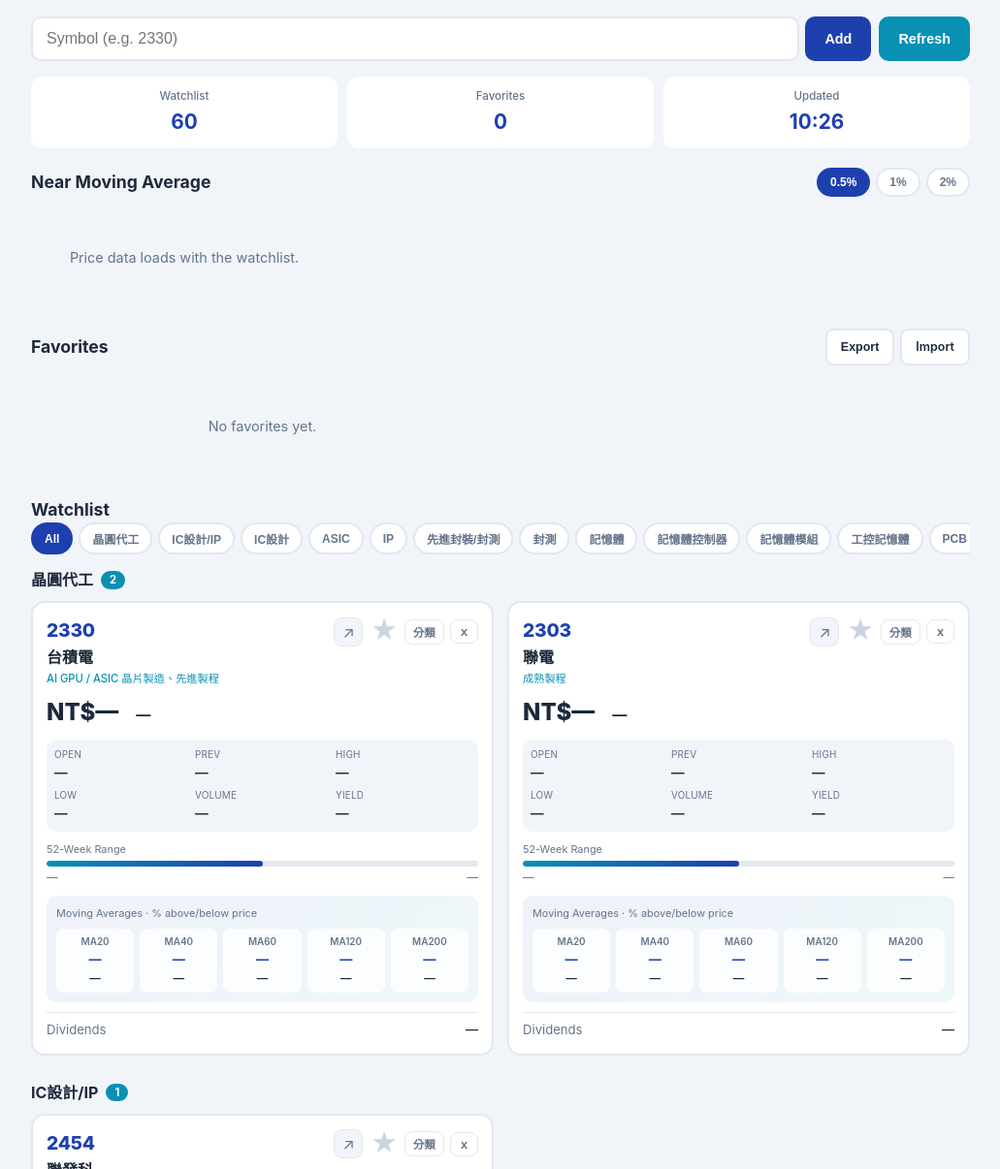
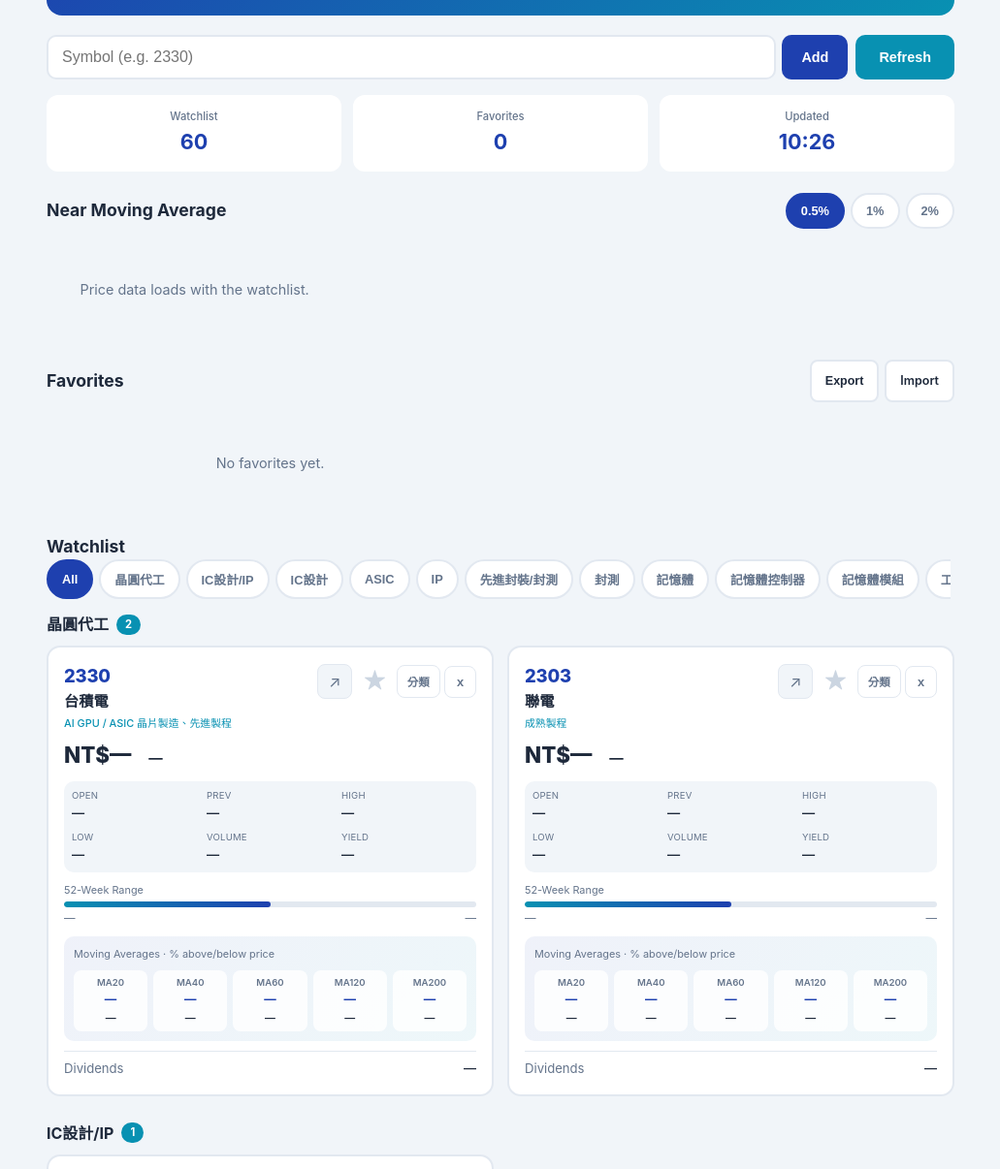
Before and after one commit to LinVince/EasyCut, a website: page public/index.html in a window 1280 px wide. Shown: the part 127-1333 px from the top of the page at 97% size, without its empty margins (124-1155 px from the left). Drawn offline with Linux system fonts and the light colour scheme; no server answers.

Commit message:
Mobile-first responsive: adaptive gutters, 1fr grids, touch targets, no overflow

```diff
--- a/public/styles.css
+++ b/public/styles.css
@@ -18,87 +18,107 @@
   background:var(--bg);color:var(--text);line-height:1.5;
   -webkit-font-smoothing:antialiased;
   overscroll-behavior-y:contain;
+  overflow-x:hidden;
+  -webkit-tap-highlight-color:transparent;
+  text-size-adjust:100%;
 }
 
 .safe-area{padding-top:env(safe-area-inset-top);padding-bottom:env(safe-area-inset-bottom)}
-.container{max-width:1000px;margin:0 auto;padding:16px;padding-bottom:48px}
+.container{width:100%;max-width:1000px;margin:0 auto;padding:14px 14px 48px}
+@media(min-width:768px){.container{padding:20px 24px 56px}}
+@media(min-width:1200px){.container{padding:24px 32px 64px}}
 
 header{
-  text-align:center;margin-bottom:20px;padding:24px 20px;
+  text-align:center;margin-bottom:16px;padding:20px 16px;
   background:linear-gradient(135deg,var(--primary) 0%,var(--secondary) 100%);
   color:#fff;border-radius:16px;
 }
-header h1{font-size:1.5rem;font-weight:700;letter-spacing:-0.02em}
-header p{font-size:0.82rem;opacity:0.9;margin-top:4px}
+@media(min-width:768px){header{margin-bottom:20px;padding:28px 28px}}
+header h1{font-size:1.35rem;font-weight:700;letter-spacing:-0.02em}
+header p{font-size:0.76rem;opacity:0.9;margin-top:4px}
+@media(min-width:768px){header h1{font-size:1.6rem}header p{font-size:0.84rem}}
 
-.input-section{display:flex;gap:8px;margin-bottom:16px}
-.input-group{display:flex;gap:6px;flex:1}
-input[type="text"]{flex:1;padding:12px 14px;border:2px solid var(--border);border-radius:10px;font-size:1rem;background:#fff;min-width:0}
+.input-section{display:flex;gap:8px;margin-bottom:16px;width:100%;max-width:100%}
+.input-group{display:flex;gap:6px;flex:1;min-width:0}
+input[type="text"]{flex:1;min-width:0;padding:12px 14px;border:2px solid var(--border);border-radius:10px;font-size:1rem;background:#fff;max-width:100%}
 input[type="text"]:focus{outline:none;border-color:var(--primary)}
 
 button{padding:12px 20px;border:none;border-radius:10px;font-size:0.9rem;font-weight:600;cursor:pointer;background:var(--primary);color:#fff;touch-action:manipulation;min-height:44px;min-width:44px}
 button:active{transform:scale(0.97)}
 .refresh-btn{background:var(--secondary)}
 #addBtn{flex-shrink:0}
+@media(max-width:420px){
+  .input-section{flex-wrap:wrap}
+  .input-group{flex:1 1 100%}
+}
+@media(min-width:768px){.input-section>button{min-width:auto;padding:12px 24px}}
 
-.stats-section{display:grid;grid-template-columns:repeat(3,1fr);gap:10px;margin-bottom:20px}
-.stat-card{background:var(--card);padding:12px;border-radius:12px;display:flex;flex-direction:column;gap:2px;text-align:center}
-.stat-label{color:var(--muted);font-size:0.72rem;font-weight:500}
-.stat-value{font-size:1.3rem;font-weight:700;color:var(--primary)}
+.stats-section{display:grid;grid-template-columns:repeat(3,1fr);gap:8px;margin-bottom:18px;width:100%}
+@media(min-width:768px){.stats-section{gap:12px;margin-bottom:22px}}
+.stat-card{background:var(--card);padding:10px 6px;border-radius:12px;display:flex;flex-direction:column;gap:2px;text-align:center;min-width:0}
+.stat-label{color:var(--muted);font-size:0.7rem;font-weight:500;white-space:nowrap;overflow:hidden;text-overflow:ellipsis}
+.stat-value{font-size:1.15rem;font-weight:700;color:var(--primary);white-space:nowrap;overflow:hidden;text-overflow:ellipsis;min-width:0}
+@media(min-width:768px){.stat-card{padding:14px}.stat-value{font-size:1.35rem}}
 
 .favorites-section,.stocks-section,.ma-finder-section{margin-bottom:22px}
 .section-header{display:flex;justify-content:space-between;align-items:center;margin-bottom:12px;flex-wrap:wrap;gap:8px}
 .section-header h2,.stocks-section h2{font-size:1.1rem;font-weight:700}
 .backup-btns{display:flex;gap:6px}
-.backup-btn{background:var(--card);color:var(--text);border:2px solid var(--border);padding:8px 14px;font-size:0.78rem;font-weight:600;display:inline-flex;align-items:center;border-radius:8px;cursor:pointer;min-height:36px}
+.backup-btn{background:var(--card);color:var(--text);border:2px solid var(--border);padding:10px 14px;font-size:0.78rem;font-weight:600;display:inline-flex;align-items:center;border-radius:8px;cursor:pointer;min-height:44px}
 .backup-btn:active{background:var(--border)}
 
-.stocks-list{display:grid;grid-template-columns:repeat(auto-fill,minmax(330px,1fr));gap:14px}
+.stocks-list{display:grid;grid-template-columns:1fr;gap:12px;width:100%}
 .stock-blocks{display:flex;flex-direction:column;gap:22px}
-.cat-filter{display:flex;gap:6px;overflow-x:auto;-webkit-overflow-scrolling:touch;padding-bottom:10px;margin-bottom:4px;scrollbar-width:none}
+.cat-filter{display:flex;gap:6px;overflow-x:auto;-webkit-overflow-scrolling:touch;padding-bottom:10px;margin:0 -4px 4px;padding-left:4px;padding-right:4px;scrollbar-width:none;width:100%}
 .cat-filter::-webkit-scrollbar{display:none}
-.cat-chip{background:var(--card);color:var(--muted);border:2px solid var(--border);padding:6px 12px;font-size:0.75rem;border-radius:20px;min-height:auto;min-width:auto;font-weight:600;flex-shrink:0}
+.cat-chip{background:var(--card);color:var(--muted);border:2px solid var(--border);padding:9px 14px;font-size:0.8rem;border-radius:24px;min-height:auto;min-width:auto;font-weight:600;flex-shrink:0}
 .cat-chip.active{background:var(--primary);color:#fff;border-color:var(--primary)}
 .add-chip{border-style:dashed;border-color:var(--primary);color:var(--primary);background:var(--card)}
-.ch-del{margin-left:6px;font-size:0.7rem;opacity:.7;display:inline-flex;align-items:center;justify-content:center;width:16px;height:16px;border-radius:50%;background:rgba(239,68,68,.15);color:#ef4444;font-weight:700}
+.ch-del{margin-left:6px;font-size:0.7rem;opacity:.7;display:inline-flex;align-items:center;justify-content:center;width:20px;height:20px;border-radius:50%;background:rgba(239,68,68,.15);color:#ef4444;font-weight:700}
 .ch-del:hover{opacity:1;background:#ef4444;color:#fff}
 .cat-block{margin-bottom:4px}
 .cat-header{display:flex;align-items:center;gap:8px;margin-bottom:10px}
 .cat-title{font-size:1rem;font-weight:700;color:var(--text)}
-.cat-count{background:var(--secondary);color:#fff;font-size:0.7rem;font-weight:700;border-radius:20px;padding:1px 9px}
-.cat-grid{display:grid;grid-template-columns:repeat(auto-fill,minmax(330px,1fr));gap:14px}
+.cat-count{background:var(--secondary);color:#fff;font-size:0.7rem;font-weight:700;border-radius:20px;padding:2px 9px;white-space:nowrap}
+.cat-grid{display:grid;grid-template-columns:1fr;gap:12px;width:100%}
+@media(min-width:640px){
+  .stocks-list{grid-template-columns:repeat(auto-fill,minmax(330px,1fr));gap:14px}
+  .cat-grid{grid-template-columns:repeat(auto-fill,minmax(330px,1fr));gap:14px}
+}
 
 /* Card */
-.stock-card{background:var(--card);border-radius:14px;padding:14px;border:2px solid var(--border);transition:border-color 0.15s}
+.stock-card{background:var(--card);border-radius:14px;padding:14px;border:2px solid var(--border);transition:border-color 0.15s;min-width:0;width:100%}
+@media(min-width:768px){.stock-card{padding:16px}}
 .stock-card:hover{border-color:#cbd5e1}
 .stock-card.fav{border-color:var(--fav)}
-.card-header{display:flex;justify-content:space-between;align-items:flex-start;margin-bottom:8px;gap:8px}
-.card-title{display:flex;flex-direction:column;gap:1px;min-width:0}
-.stock-symbol{font-size:1.2rem;font-weight:800;color:var(--primary);letter-spacing:-0.01em}
-.stock-name{font-size:1rem;color:var(--text);font-weight:600;white-space:nowrap;overflow:hidden;text-overflow:ellipsis}
-.stock-name-en{font-size:0.72rem;color:var(--muted);white-space:nowrap;overflow:hidden;text-overflow:ellipsis}
-.stock-role{font-size:0.7rem;color:var(--secondary);font-weight:500;white-space:nowrap;overflow:hidden;text-overflow:ellipsis}
-.card-actions{display:flex;gap:6px;align-items:center;flex-shrink:0}
-.fav-btn{background:none;border:none;padding:4px;font-size:1.4rem;line-height:1;color:#cbd5e1;cursor:pointer;min-width:auto;min-height:auto;transition:color 0.15s}
+.card-header{display:flex;justify-content:space-between;align-items:flex-start;margin-bottom:8px;gap:8px;min-width:0}
+.card-title{display:flex;flex-direction:column;gap:1px;min-width:0;flex:1}
+.stock-symbol{font-size:1.15rem;font-weight:800;color:var(--primary);letter-spacing:-0.01em}
+.stock-name{font-size:0.95rem;color:var(--text);font-weight:600;white-space:nowrap;overflow:hidden;text-overflow:ellipsis;max-width:100%}
+.stock-name-en{font-size:0.7rem;color:var(--muted);white-space:nowrap;overflow:hidden;text-overflow:ellipsis}
+.stock-role{font-size:0.68rem;color:var(--secondary);font-weight:500;white-space:nowrap;overflow:hidden;text-overflow:ellipsis}
+.card-actions{display:flex;gap:4px;align-items:center;flex-shrink:0}
+.fav-btn{background:none;border:none;padding:8px;font-size:1.35rem;line-height:1;color:#cbd5e1;cursor:pointer;min-width:auto;min-height:auto;transition:color 0.15s;border-radius:8px}
 .fav-btn.active{color:var(--fav)}
-.ext-link{display:inline-flex;align-items:center;justify-content:center;width:30px;height:30px;border-radius:8px;background:var(--bg);border:1.5px solid var(--border);color:var(--muted);font-size:1rem;text-decoration:none;transition:all 0.15s;flex-shrink:0}
+.ext-link{display:inline-flex;align-items:center;justify-content:center;width:36px;height:36px;border-radius:8px;background:var(--bg);border:1.5px solid var(--border);color:var(--muted);font-size:1rem;text-decoration:none;transition:all 0.15s;flex-shrink:0}
 .ext-link:hover{color:var(--primary);border-color:var(--primary);background:#fff}
-.remove-btn{background:none;color:var(--muted);border:1.5px solid var(--border);padding:4px 10px;font-size:0.8rem;min-width:auto;min-height:auto;border-radius:8px}
+.remove-btn{background:none;color:var(--muted);border:1.5px solid var(--border);padding:8px 12px;font-size:0.8rem;min-width:auto;min-height:auto;border-radius:8px}
 .remove-btn:hover{color:var(--down);border-color:var(--down)}
-.remove-fav-btn{background:none;color:var(--down);border:1.5px solid var(--down);padding:4px 10px;font-size:0.8rem;min-width:auto;min-height:auto;border-radius:8px}
+.remove-fav-btn{background:none;color:var(--down);border:1.5px solid var(--down);padding:8px 12px;font-size:0.8rem;min-width:auto;min-height:auto;border-radius:8px}
 .remove-fav-btn:hover{background:var(--down);color:#fff}
 
 .price-row{display:flex;align-items:baseline;gap:10px;margin-bottom:10px}
-.price{font-size:1.5rem;font-weight:800;color:var(--text)}
-.change{font-weight:700;font-size:0.95rem;border-radius:6px;padding:2px 8px}
+.price{font-size:1.4rem;font-weight:800;color:var(--text)}
+.change{font-weight:700;font-size:0.9rem;border-radius:6px;padding:2px 8px;white-space:nowrap}
 .change.up{color:var(--up);background:rgba(22,163,74,0.08)}
 .change.down{color:var(--down);background:rgba(220,38,38,0.08)}
 .up{color:var(--up)}.down{color:var(--down)}
 
 .data-grid{display:grid;grid-template-columns:repeat(3,1fr);gap:6px;background:var(--bg);padding:8px;border-radius:10px;margin-bottom:10px}
+@media(min-width:768px){.data-grid{gap:8px}}
 .data-cell{display:flex;flex-direction:column;gap:1px;min-width:0}
-.data-cell .lbl{font-size:0.62rem;color:var(--muted);text-transform:uppercase;letter-spacing:0.02em}
-.data-cell .val{font-size:0.85rem;font-weight:600;color:var(--text);white-space:nowrap;overflow:hidden;text-overflow:ellipsis}
+.data-cell .lbl{font-size:0.6rem;color:var(--muted);text-transform:uppercase;letter-spacing:0.02em;white-space:nowrap}
+.data-cell .val{font-size:0.82rem;font-weight:600;color:var(--text);white-space:nowrap;overflow:hidden;text-overflow:ellipsis}
 
 .bar-section{margin-bottom:10px}
 .bar-label{font-size:0.68rem;color:var(--muted);margin-bottom:4px}
@@ -108,38 +128,40 @@
 
 .ma-box{background:linear-gradient(135deg,rgba(30,64,175,0.07),rgba(8,145,178,0.07));padding:10px;border-radius:10px;margin-bottom:10px}
 .ma-title{font-size:0.68rem;color:var(--muted);margin-bottom:8px}
-.ma-grid{display:grid;grid-template-columns:repeat(5,1fr);gap:6px}
-.ma-cell{display:flex;flex-direction:column;gap:1px;text-align:center;background:rgba(255,255,255,0.85);border-radius:8px;padding:6px 2px}
-.ma-lbl{font-size:0.62rem;color:var(--muted);font-weight:600}
-.ma-val{font-size:0.82rem;font-weight:700;color:var(--primary);white-space:nowrap;overflow:hidden;text-overflow:ellipsis}
-.ma-vs{font-size:0.72rem;font-weight:600}
+.ma-grid{display:grid;grid-template-columns:repeat(auto-fit,minmax(58px,1fr));gap:6px}
+.ma-cell{display:flex;flex-direction:column;gap:1px;text-align:center;background:rgba(255,255,255,0.85);border-radius:8px;padding:6px 2px;min-width:0}
+.ma-lbl{font-size:0.6rem;color:var(--muted);font-weight:600}
+.ma-val{font-size:0.78rem;font-weight:700;color:var(--primary);white-space:nowrap;overflow:hidden;text-overflow:ellipsis}
+.ma-vs{font-size:0.68rem;font-weight:600;white-space:nowrap}
 
 .history-section{margin-bottom:10px}
 .history-title{font-size:0.68rem;color:var(--muted);margin-bottom:6px}
-.history-scroll{overflow-x:auto;-webkit-overflow-scrolling:touch}
+.history-scroll{overflow-x:auto;-webkit-overflow-scrolling:touch;width:100%}
 .history-table{width:100%;border-collapse:collapse;font-size:0.78rem;white-space:nowrap}
 .history-table th{font-weight:600;color:var(--muted);text-align:right;padding:4px 8px;border-bottom:1.5px solid var(--border);font-size:0.66rem;text-transform:uppercase}
 .history-table td{padding:4px 8px;text-align:right;border-bottom:1px solid var(--border)}
 .history-table th:first-child,.history-table td:first-child{text-align:left;color:var(--muted)}
 
-.dividend-section{display:flex;justify-content:space-between;gap:8px;align-items:center;font-size:0.82rem;border-top:1px solid var(--border);padding-top:8px}
+.dividend-section{display:flex;justify-content:space-between;gap:8px;align-items:center;font-size:0.82rem;border-top:1px solid var(--border);padding-top:8px;min-width:0}
 .dividend-section .lbl{color:var(--muted);flex-shrink:0}
-.dividend-val{font-weight:500;text-align:right;overflow:hidden;text-overflow:ellipsis;white-space:nowrap}
+.dividend-val{font-weight:500;text-align:right;overflow:hidden;text-overflow:ellipsis;white-space:nowrap;min-width:0}
 
 .note{text-align:center;padding:24px 16px 8px;color:var(--muted);font-size:0.78rem;line-height:1.8}
 .note .dim{font-size:0.72rem;opacity:0.7}
+.note code{word-break:break-word}
 
-.threshold-chips{display:flex;gap:6px}
-.th-chip{background:var(--card);color:var(--muted);border:2px solid var(--border);padding:6px 12px;font-size:0.75rem;border-radius:20px;min-height:auto;min-width:auto;font-weight:600}
+.threshold-chips{display:flex;gap:6px;flex-shrink:0}
+.th-chip{background:var(--card);color:var(--muted);border:2px solid var(--border);padding:9px 14px;font-size:0.8rem;border-radius:24px;min-height:auto;min-width:auto;font-weight:600}
 .th-chip.active{background:var(--primary);color:#fff;border-color:var(--primary)}
 
-.ma-finder{display:grid;grid-template-columns:repeat(auto-fill,minmax(280px,1fr));gap:10px}
-.ma-group{background:var(--card);border:2px solid var(--border);border-radius:12px;padding:12px}
-.ma-group-head{display:flex;justify-content:space-between;align-items:center;margin-bottom:8px}
-.ma-group-title{font-weight:700;font-size:0.95rem;color:var(--primary)}
-.ma-group-count{background:var(--secondary);color:#fff;font-size:0.7rem;font-weight:700;border-radius:20px;padding:1px 9px}
+.ma-finder{display:grid;grid-template-columns:1fr;gap:10px;width:100%}
+@media(min-width:640px){.ma-finder{grid-template-columns:repeat(auto-fill,minmax(280px,1fr))}}
+.ma-group{background:var(--card);border:2px solid var(--border);border-radius:12px;padding:12px;min-width:0}
+.ma-group-head{display:flex;justify-content:space-between;align-items:center;margin-bottom:8px;gap:8px}
+.ma-group-title{font-weight:700;font-size:0.95rem;color:var(--primary);white-space:nowrap;overflow:hidden;text-overflow:ellipsis}
+.ma-group-count{background:var(--secondary);color:#fff;font-size:0.7rem;font-weight:700;border-radius:20px;padding:2px 9px;white-space:nowrap;flex-shrink:0}
 .ma-group-list{display:flex;flex-wrap:wrap;gap:6px}
-.ma-stock-chip{font-size:0.78rem;font-weight:600;padding:4px 10px;border-radius:20px;background:var(--bg);cursor:pointer;user-select:none;touch-action:manipulation}
+.ma-stock-chip{font-size:0.78rem;font-weight:600;padding:8px 12px;border-radius:20px;background:var(--bg);cursor:pointer;user-select:none;touch-action:manipulation}
 .ma-stock-chip.up{color:var(--up)}
 .ma-stock-chip.down{color:var(--down)}
 .ma-stock-chip:active{transform:scale(0.95)}
@@ -148,30 +170,29 @@
 .stock-card.flash{animation:flash 1.2s ease}
 @keyframes flash{0%{border-color:var(--fav);background:rgba(245,158,11,0.12)}100%{border-color:var(--border);background:var(--card)}}
 
-.cat-btn{background:none;color:var(--muted);border:1.5px solid var(--border);padding:4px 8px;font-size:0.72rem;min-width:auto;min-height:auto;border-radius:8px;font-weight:600}
+.cat-btn{background:none;color:var(--muted);border:1.5px solid var(--border);padding:8px 10px;font-size:0.72rem;min-width:auto;min-height:auto;border-radius:8px;font-weight:600}
 .cat-btn:hover{color:var(--primary);border-color:var(--primary)}
 
 /* Category picker bottom sheet */
 .modal{position:fixed;inset:0;background:rgba(15,23,42,0.5);display:flex;align-items:flex-end;justify-content:center;z-index:50}
 .modal.hidden{display:none}
-.modal-sheet{background:#fff;width:100%;max-width:560px;border-radius:20px 20px 0 0;padding:18px 16px calc(20px + env(safe-area-inset-bottom));display:flex;flex-direction:column;gap:14px;animation:slideUp .2s ease}
+.modal-sheet{background:#fff;width:100%;max-width:560px;border-radius:20px 20px 0 0;padding:18px 16px calc(20px + env(safe-area-inset-bottom));display:flex;flex-direction:column;gap:14px;animation:slideUp .2s ease;max-height:90vh;overflow-y:auto}
 @keyframes slideUp{from{transform:translateY(30px);opacity:0}to{transform:none;opacity:1}}
 .modal-title{font-weight:700;font-size:1rem;color:var(--text)}
 .modal-add{display:flex;gap:8px}
-.modal-add input[type="text"]{flex:1;padding:10px 12px;border:2px solid var(--border);border-radius:10px;font-size:0.9rem;min-width:0}
+.modal-add input[type="text"]{flex:1;padding:10px 12px;border:2px solid var(--border);border-radius:10px;font-size:1rem;min-width:0}
 .modal-add input[type="text"]:focus{outline:none;border-color:var(--primary)}
 .modal-add-btn{flex-shrink:0;padding:10px 16px;background:var(--secondary);border:none;border-radius:10px;color:#fff;font-weight:700;font-size:0.85rem;min-height:auto}
 .modal-chips{display:flex;flex-wrap:wrap;gap:8px;max-height:55vh;overflow-y:auto;-webkit-overflow-scrolling:touch}
-.modal-done{width:100%;padding:13px;background:var(--primary);color:#fff;border:none;border-radius:12px;font-size:0.95rem;font-weight:700}
+.modal-done{width:100%;padding:14px;background:var(--primary);color:#fff;border:none;border-radius:12px;font-size:0.95rem;font-weight:700;min-height:48px}
 
 .empty-state{text-align:center;padding:40px 16px;color:var(--muted);font-size:0.9rem}
 
 @media(max-width:600px){
-  .data-grid{grid-template-columns:repeat(3,1fr)}
-  .ma-grid{grid-template-columns:repeat(3,1fr)}
-  .stocks-list{grid-template-columns:1fr}
-  .cat-grid{grid-template-columns:1fr}
-  header h1{font-size:1.3rem}
-  .stats-section{grid-template-columns:repeat(3,1fr)}
-  .stat-value{font-size:1.1rem}
+  .section-header h2,.stocks-section h2{font-size:1rem}
+  .backup-btn{padding:9px 12px}
 }
+
+@media(prefers-reduced-motion:reduce){
+  *{animation-duration:0.001ms !important;animation-iteration-count:1 !important;transition-duration:0.001ms !important}
+}
```
